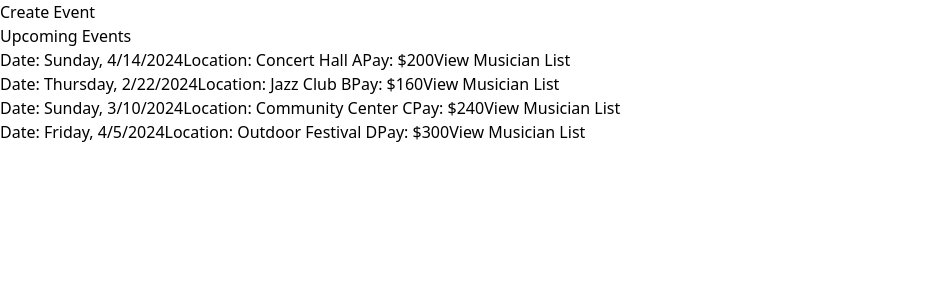
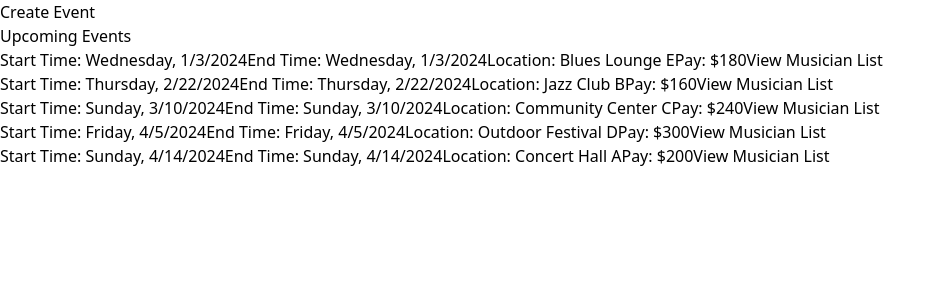
Before and after one commit to justincanavanmusic/band-manager, a React (Vite) app: page / in a window 1280 px wide. Shown: the top 300 px of the page, without its empty margins (0-945 px from the left). Built offline with nearby package versions, Linux system fonts and the light colour scheme.

Commit message:
sorted upcoming Gigs by date, only displayed gigs that haven’t been completed, set up min date for DatePicker, set up toast alerts for musicians added, set up sort functions by date, function to see if date has occurred

```diff
--- a/src/components/DateTimePicker/DateTimePicker.tsx
+++ b/src/components/DateTimePicker/DateTimePicker.tsx
@@ -33,6 +33,9 @@ const DateTimePicker: React.FC<DateTimeProps> = ({ index }) => {
             ? "border border-green-500"
             : "border border-red-500"
         }
+        minDate={
+          index === 0 ? new Date() : gigForm.startTime
+        }
         showIcon
         showTimeSelect
         timeIntervals={15}
--- a/src/components/EventCreate/GigCreate.tsx
+++ b/src/components/EventCreate/GigCreate.tsx
@@ -25,7 +25,7 @@ const GigCreate = () => {
     console.log("gigForm", gigForm)
   }, [gigForm])
 
-  const handleChange: (e: any) => void = (e) => {
+  const handleChange: (e: React.ChangeEvent<HTMLInputElement>) => void = (e) => {
     const { name, value } = e.target
     setGigForm((prevFormData: GigForm) => ({
       ...prevFormData,
@@ -33,10 +33,10 @@ const GigCreate = () => {
     }))
   }
 
-  const handleSubmit: (e: any) => void = (e) => {
+  const handleSubmit: (e: React.FormEvent<HTMLFormElement>) => void = (e) => {
     e.preventDefault()
 
-    let areInstrumentsCovered: boolean | (boolean | string[])[] =
+    const areInstrumentsCovered: boolean | (boolean | string[])[] =
       checkInstrumentation(gigForm.instrumentation, gigForm.selectedMusicians)
 
     if (areInstrumentsCovered === true) {
@@ -45,7 +45,7 @@ const GigCreate = () => {
       console.log("Form submitted:", gigForm)
     } else {
       if (Array.isArray(areInstrumentsCovered[1])) {
-        let neededInstruments: string = areInstrumentsCovered[1]
+        const neededInstruments: string = areInstrumentsCovered[1]
           .toString()
           .split(",")
           .join(", ")
@@ -65,7 +65,7 @@ const GigCreate = () => {
         handleChange,
       }}
     >
-      <form onSubmit={handleSubmit}>
+      <form onSubmit={(e)=>handleSubmit(e)}>
         <div className="flex flex-col">
           <EventLocationInput />
           <DateSelector />
--- a/src/components/EventCreate/components/DateSelector.tsx
+++ b/src/components/EventCreate/components/DateSelector.tsx
@@ -9,7 +9,9 @@ const DateSelector = () => {
         <label>
           {selection}
 
-          <DateTimePicker index={index} />
+          <DateTimePicker
+            index={index}
+          />
         </label>
       ))}
 
--- a/src/components/EventCreate/components/GigInfo.tsx
+++ b/src/components/EventCreate/components/GigInfo.tsx
@@ -2,12 +2,14 @@ import { useContext } from "react"
 import { CreateGigContext } from "../context/CreateGigContext"
 import { areDatesTheSame, parseDate } from "../utils/dateTime"
 import type { Instrument, Musician } from "../../../types/GigTypes"
+import toast, {Toaster} from "react-hot-toast"
+
 
 const GigInfo = () => {
   const { gigForm, setGigForm } = useContext(CreateGigContext)
 
   const removeMusician = (selectedMusician: Musician) => {
-    let filteredMusicians = gigForm.selectedMusicians.filter(
+    const filteredMusicians = gigForm.selectedMusicians.filter(
       (musician) => musician !== selectedMusician
     )
 
@@ -15,17 +17,32 @@ const GigInfo = () => {
       ...gigForm,
       selectedMusicians: filteredMusicians,
     })
+
+    toast.error(
+      `${selectedMusician.name} (${selectedMusician.instrument}) was removed from the gig!`
+    )
   }
 
   const removeInstrument = (selectedInstrument: Instrument) => {
-    let filteredInstruments = gigForm.instrumentation.filter(
+    const filteredInstruments = gigForm.instrumentation.filter(
       (instrument) => selectedInstrument !== instrument
     )
+
+    const filteredMusicians = gigForm.selectedMusicians.filter((musician)=> musician.instrument !== selectedInstrument )
+
     setGigForm({
       ...gigForm,
       instrumentation: filteredInstruments,
+      selectedMusicians: filteredMusicians
     })
+
+
+    toast.error(
+      ` ${selectedInstrument} was removed from the gig!`
+    )
+
   }
+
 
   return (
     <div className="flex flex-col mt-8">
@@ -54,6 +71,7 @@ const GigInfo = () => {
           </div>
         ))}
       </span>
+      <br></br>
       <span>
         Musicians:{" "}
         {gigForm.selectedMusicians.map((musician: Musician) => (
@@ -64,7 +82,9 @@ const GigInfo = () => {
           </div>
         ))}
       </span>
+      <Toaster />
     </div>
   )
+
 }
 export default GigInfo
--- a/src/components/EventCreate/components/InstrumentSelector.tsx
+++ b/src/components/EventCreate/components/InstrumentSelector.tsx
@@ -16,7 +16,7 @@ const InstrumentSelector = () => {
       //modal if instrument is already included
     }
 
-    let newInstArr: Instrument[] = addInstrumentToArr(
+    const newInstArr: Instrument[] = addInstrumentToArr(
       newValue,
       gigForm.instrumentation
     )
--- a/src/components/EventCreate/utils/dateTime.ts
+++ b/src/components/EventCreate/utils/dateTime.ts
@@ -1,4 +1,5 @@
 import { DateTime } from "luxon"
+import type { Gig } from "../../../types/GigTypes"
 
 const addZeroToHour = (hour: number) => {
   if (hour < 10) {
@@ -6,6 +7,17 @@ const addZeroToHour = (hour: number) => {
   } else {
     return hour
   }
+}
+
+export const sortObjByDate = <T extends Gig> (obj: T[]) => {
+  return obj.sort(
+    (a: T, b: T) =>
+      new Date(a.endTime).getTime() - new Date(b.endTime).getTime()
+  )
+}
+
+export const hasDateHappened = (date: Date) => {
+  return date < new Date()
 }
 
 export const compareTimes = (startTime: Date, endTime: Date) => {
@@ -21,13 +33,13 @@ export const compareTimes = (startTime: Date, endTime: Date) => {
 const parseHour = (hour: number) => {
   if (hour > 12) {
     hour = hour - 12
-    let isThereZero = addZeroToHour(hour)
+    const isThereZero = addZeroToHour(hour)
     return isThereZero
   } else {
     if (hour === 0) {
       return "12"
     }
-    let isThereZero = addZeroToHour(hour)
+    const isThereZero = addZeroToHour(hour)
     return isThereZero
   }
 }
@@ -49,25 +61,25 @@ const getAmOrPm = (hour: number) => {
 }
 
 export const parseDate = (date: Date) => {
-  let luxonDateTime = DateTime.fromJSDate(date)
-  let dateTimeCST = luxonDateTime.setZone("America/Chicago")
-  let dayOfWeek = dateTimeCST.weekdayLong
-  let hour = dateTimeCST.hour
-  let minute = dateTimeCST.minute
-  let timeZone = dateTimeCST.offsetNameShort
-  let year = dateTimeCST.year
-  let month = dateTimeCST.month
-  let day = dateTimeCST.day
+  const luxonDateTime = DateTime.fromJSDate(date)
+  const dateTimeCST = luxonDateTime.setZone("America/Chicago")
+  const dayOfWeek = dateTimeCST.weekdayLong
+  const hour = dateTimeCST.hour
+  const minute = dateTimeCST.minute
+  const timeZone = dateTimeCST.offsetNameShort
+  const year = dateTimeCST.year
+  const month = dateTimeCST.month
+  const day = dateTimeCST.day
 
-  let amOrPm = getAmOrPm(hour)
+  const amOrPm = getAmOrPm(hour)
 
-  let parsedTime =
+  const parsedTime =
     parseHour(hour) + ":" + parseMinute(minute) + " " + amOrPm + ", " + timeZone
 
-  let parsedDate = dayOfWeek + ", " + dateTimeCST.toLocaleString()
+  const parsedDate = dayOfWeek + ", " + dateTimeCST.toLocaleString()
 
-  let parsedTimeForCal = parseHour(hour) + ":" + parseMinute(minute)
-  let parsedDateForCal = `${year}-${parseMinute(month)}-${parseMinute(day)}`
+  const parsedTimeForCal = parseHour(hour) + ":" + parseMinute(minute)
+  const parsedDateForCal = `${year}-${parseMinute(month)}-${parseMinute(day)}`
 
   return { parsedDate, parsedTime, parsedTimeForCal, parsedDateForCal }
 }
--- a/src/components/GigList.tsx
+++ b/src/components/GigList.tsx
@@ -1,10 +1,14 @@
 import { useState } from "react"
 import { gigList } from "../seedData"
-import { parseDate } from "./EventCreate/utils/dateTime"
+import { hasDateHappened, parseDate } from "./EventCreate/utils/dateTime"
+import { sortObjByDate } from "./EventCreate/utils/dateTime"
+import type { Gig } from "../types/GigTypes"
 
-const EventList = () => {
+const GigList = () => {
   const [viewMusicians, setViewMusicians] = useState<boolean>(false)
   const [eventTargetIndexArr, setEventTargetIndexArr] = useState<number[]>([])
+
+  const sortedGigList: Gig[] = sortObjByDate(gigList)
 
   const showHideMusicians = (index: number): void => {
     if (eventTargetIndexArr.length === 0) {
@@ -19,7 +23,9 @@ const EventList = () => {
     }
 
     if (eventTargetIndexArr.includes(index)) {
-      let filteredArr = eventTargetIndexArr.filter((target) => target !== index)
+      const filteredArr = eventTargetIndexArr.filter(
+        (target) => target !== index
+      )
       setEventTargetIndexArr(filteredArr)
     }
   }
@@ -27,9 +33,12 @@ const EventList = () => {
   return (
     <div className="flex flex-col gap-8">
       <h2 className="mb-4 text-[2rem]">Upcoming Events</h2>
-      {gigList.map((gig, index) => (
+      {sortedGigList.map(
+        (gig, index) =>
+          !hasDateHappened(gig.endTime) && (
             <div className="flex flex-col">
-          <span>Date: {parseDate(gig.startTime).parsedDate}</span>
+              <span>Start Time: {parseDate(gig.startTime).parsedDate}</span>
+              <span>End Time: {parseDate(gig.endTime).parsedDate}</span>
               <span>Location: {gig.location}</span>
               <span>Pay: {gig.payPerPerson}</span>
               <button
@@ -51,9 +60,10 @@ const EventList = () => {
                 </div>
               )}
             </div>
-      ))}
+          )
+      )}
     </div>
   )
 }
 
-export default EventList
+export default GigList
--- a/src/components/HomePage/HomePage.tsx
+++ b/src/components/HomePage/HomePage.tsx
@@ -1,9 +1,9 @@
-import EventList from "../GigList"
+import GigList from "../GigList"
 
 const HomePage = () => {
   return (
     <div>
-      <EventList />
+      <GigList />
     </div>
   )
 }
--- a/src/seedData.ts
+++ b/src/seedData.ts
@@ -52,6 +52,21 @@ export const musicians: Musician[] = [
 ];
 
 export const gigList: Gig[] = [
+  {
+    name: "Blues Jam at Blues Lounge E",
+    startTime: new Date("2024-01-03T19:30:00"),
+    endTime: new Date("2024-01-03T23:59:59"),
+    location: "Blues Lounge E",
+    instrumentation: ["Guitar", "Bass", "Drums", "Vocals"],
+    selectedMusicians: [
+      musicians[0],
+      musicians[2],
+      musicians[7],
+      musicians[5],
+      musicians[9],
+    ],
+    payPerPerson: "$180",
+  },
   {
     name: "Concert at Concert Hall A",
     startTime: new Date("2024-04-14T18:30:00"),
@@ -112,4 +127,5 @@ export const gigList: Gig[] = [
     ],
     payPerPerson: "$300",
   },
+
 ];
```
Also changed, not shown: src/components/EventCreate/components/MusicianSelector.tsx (+31 -6 lines), src/types/GigTypes.ts (+0 -8 lines). Lines whose indentation alone changed are shown as unchanged.
